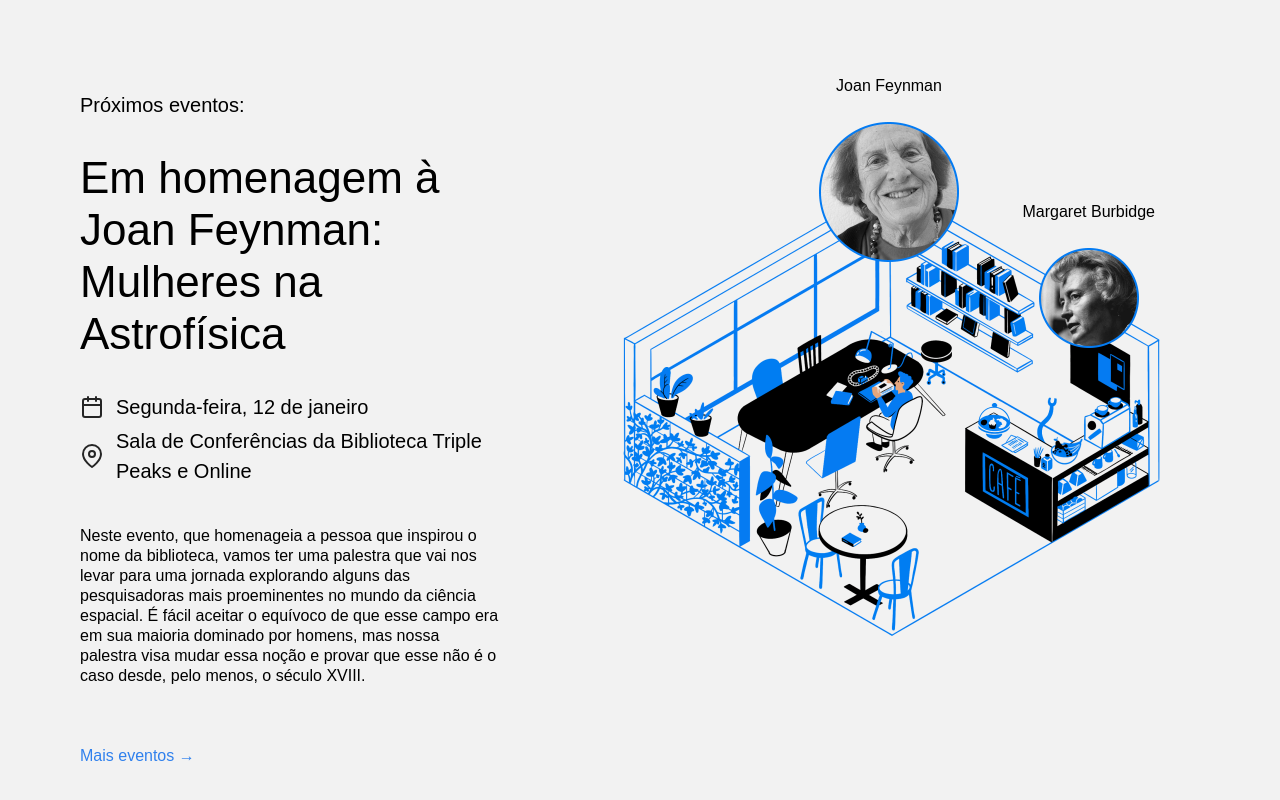
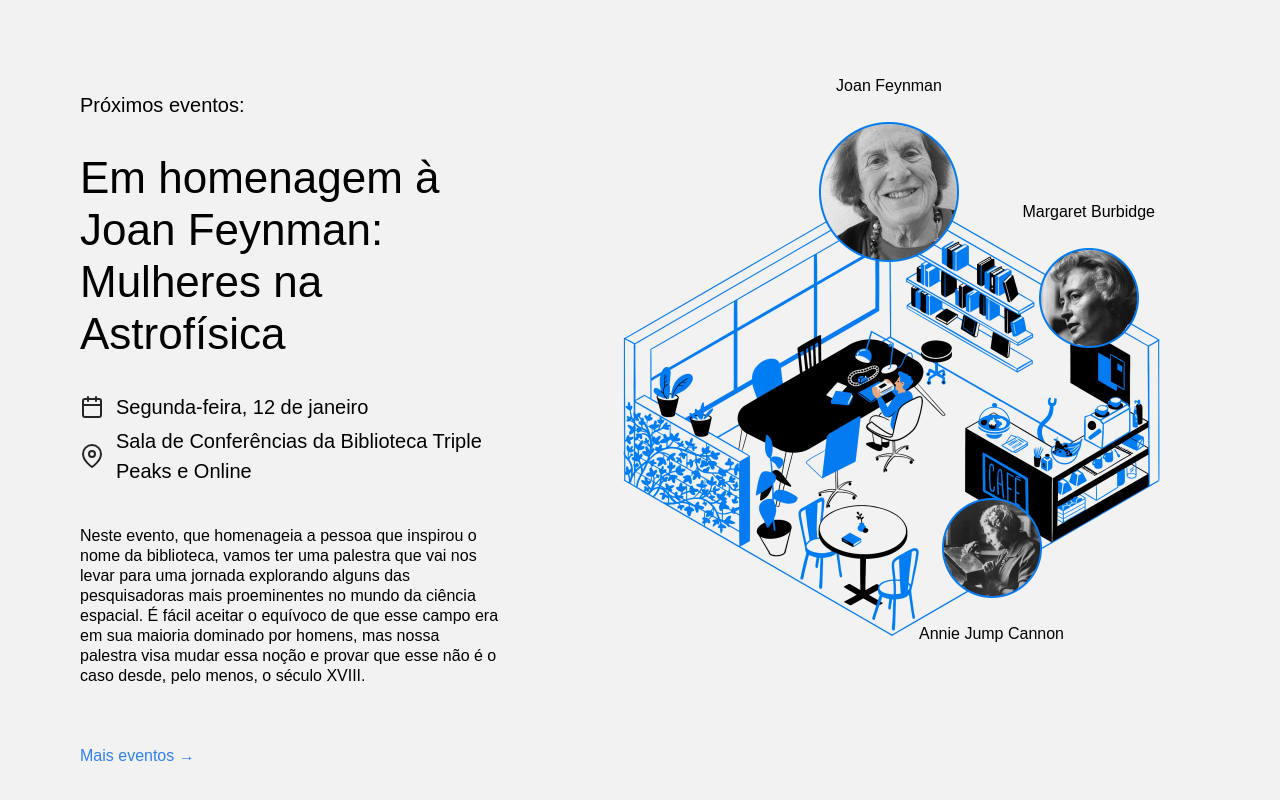
Before and after one commit to Viniterk/web_project_library, a plain HTML site: page index.html in a window 1280 px wide. Shown: the part 2104-2904 px from the top of the page. Drawn offline with Linux system fonts and the light colour scheme.

Commit message:
add Cannon block

```diff
--- a/index.html
+++ b/index.html
@@ -183,6 +183,14 @@
                 src="images/person_burbidge.png"
                 alt="Foto da Burbidge"
                 class="person__image person__image_size_m"/>
+             </div>
+             <div class="person person_name_cannon">
+              <img
+                src="images/person_cannon.png"
+                alt="Foto da Cannon"
+                class="person__image person__image_size_m"/>
+                <p class="person_caption">Annie Jump Cannon</p>
+             </div>
           </div>
         </section>
       </main>
--- a/styles/style.css
+++ b/styles/style.css
@@ -256,7 +256,8 @@
 }
 
 .person_name_cannon {
-  /* Use os valores corretos das propriedades top/right/bottom/left para posicionar o elemento */
+  right: 216px;
+  bottom: 18px;
 }
 
 .person_name_mitchell {
```
